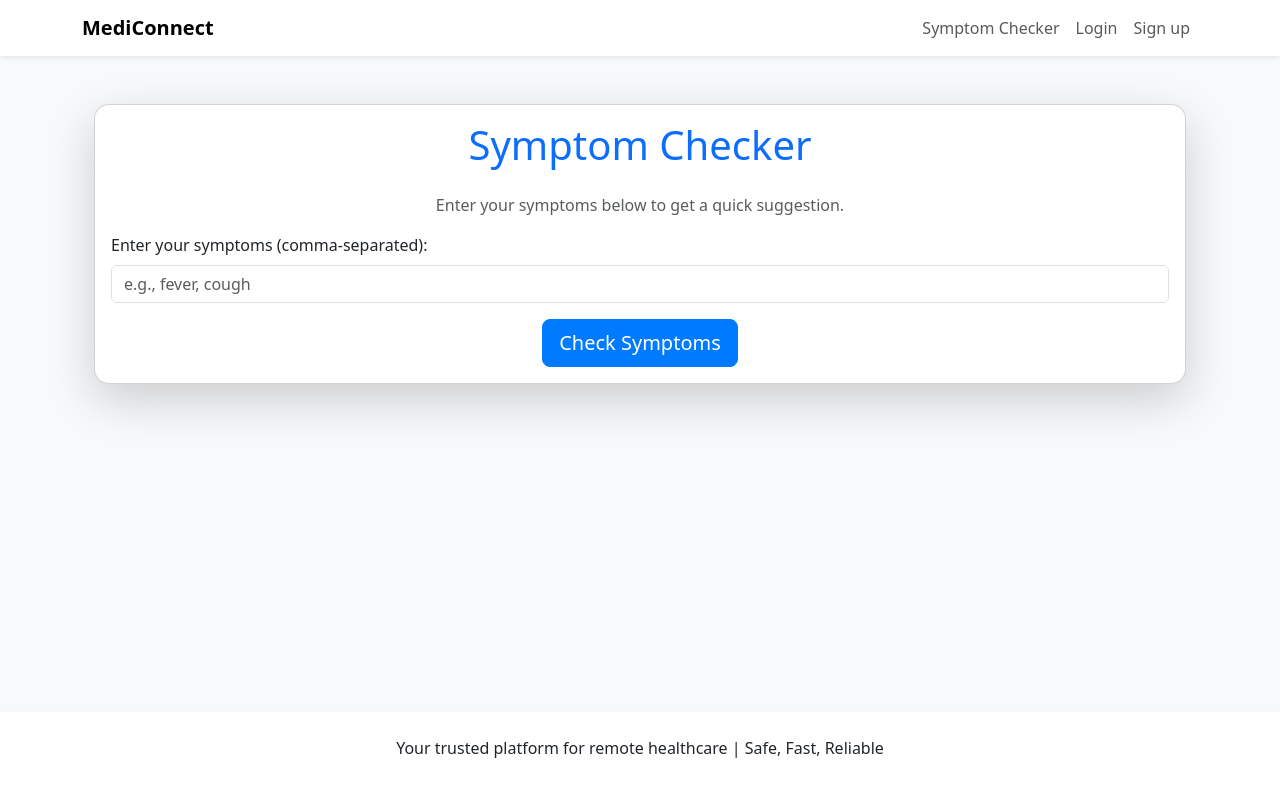
After one commit to monkey-d-siyam/MediConnect, a Flask app: page /education/symptom-checker in a window 1280 px wide. The commit adds this page. Run offline with Flask 2, Linux system fonts and the light colour scheme; some libraries are stand-ins or nearby versions.

Commit message:
Symptom checker

```diff
--- /dev/null
+++ b/health_education_and_emergency_assistance/routes.py
@@ -0,0 +1,43 @@
+from flask import Blueprint, request, render_template
+from google import genai
+
+education = Blueprint('education', __name__, template_folder='templates/education')
+
+# Initialize Google Gemini client with API key
+client = genai.Client(api_key="AIzaSyDVQ8oZIrmO_rPAc6FVTR8W1G9Edj3W6oc")
+
+@education.route('/symptom-checker', methods=['GET', 'POST'])
+def symptom_checker():
+    if request.method == 'GET':
+        return render_template('symptom_checker.html')
+
+    # Handle POST request
+    symptoms = request.form.get('symptoms', '')
+
+    if not symptoms.strip():
+        return render_template('symptom_checker.html', error='No symptoms provided.')
+
+    # Call Google Gemini API
+    try:
+        response = client.models.generate_content(
+            model="gemini-2.0-flash",
+            contents=f"The user reports the following symptoms: {symptoms}. What might they be facing?"
+        )
+
+        # Extract the response
+        suggestion = response.text.strip()
+
+        if not suggestion:
+            suggestion = "No meaningful response received from the API. Please try again later."
+
+    except Exception as e:
+        # Log the error for debugging
+        print("Error occurred:", str(e))
+        if "503" in str(e):
+            suggestion = "The service is currently unavailable. Please try again later."
+        elif "invalid_api_key" in str(e):
+            suggestion = "The API key provided is invalid. Please contact support."
+        else:
+            suggestion = f"An error occurred while connecting to the API: {str(e)}"
+
+    return render_template('symptom_checker.html', suggestion=suggestion)
--- /dev/null
+++ b/health_education_and_emergency_assistance/templates/education/symptom_checker.html
@@ -0,0 +1,30 @@
+{% extends "layout.html" %}
+
+{% block content %}
+<div class="container my-5">
+    <div class="card shadow-lg">
+        <div class="card-body">
+            <h1 class="mb-4 text-center text-primary">Symptom Checker</h1>
+            <p class="text-muted text-center">Enter your symptoms below to get a quick suggestion.</p>
+
+            {% if error %}
+            <div class="alert alert-danger text-center">{{ error }}</div>
+            {% endif %}
+
+            {% if suggestion %}
+            <div class="alert alert-info text-center">{{ suggestion }}</div>
+            {% endif %}
+
+            <form method="POST" action="{{ url_for('education.symptom_checker') }}">
+                <div class="mb-3">
+                    <label for="symptoms" class="form-label">Enter your symptoms (comma-separated):</label>
+                    <input type="text" class="form-control" id="symptoms" name="symptoms" placeholder="e.g., fever, cough" required>
+                </div>
+                <div class="text-center">
+                    <button type="submit" class="btn btn-primary btn-lg">Check Symptoms</button>
+                </div>
+            </form>
+        </div>
+    </div>
+</div>
+{% endblock %}
--- a/run.py
+++ b/run.py
@@ -2,15 +2,16 @@ from flask import Flask
 from extensions import mysql, mail, cache  # Import cache from extensions
 from core import core
 from appointment.routes import appointment
-from education.routes import education
 from dotenv import load_dotenv
 import os
+from health_education_and_emergency_assistance.routes import education
 
 # Load environment variables from .env file
 load_dotenv()
 
 # Create the Flask app
 app = Flask(__name__)
+app = Flask(__name__, template_folder='templates')
 app.config['SECRET_KEY'] = os.getenv('SECRET_KEY', 'default_secret_key')
 
 # MySQL config
--- a/templates/layout.html
+++ b/templates/layout.html
@@ -11,6 +11,22 @@
     {% endif %}
     <link rel="stylesheet" href="https://cdn.jsdelivr.net/npm/bootstrap-icons@1.10.5/font/bootstrap-icons.css">
     <link rel="stylesheet" href="https://cdn.jsdelivr.net/npm/bootstrap@5.3.0/dist/css/bootstrap.min.css">
+    <style>
+        body {
+            background-color: #f8f9fa;
+        }
+        .btn-primary {
+            background-color: #007bff;
+            border-color: #007bff;
+        }
+        .btn-primary:hover {
+            background-color: #0056b3;
+            border-color: #004085;
+        }
+        .card {
+            border-radius: 15px;
+        }
+    </style>
 </head>
 
 <body>
@@ -26,49 +42,35 @@
                 </button>
                 <div class="collapse navbar-collapse" id="navbarNav">
                     <ul class="navbar-nav ms-auto">
+                        <!-- Symptom Checker available for all users -->
+                        <li class="nav-item">
+                            <a class="nav-link" href="{{ url_for('education.symptom_checker') }}">Symptom Checker</a>
+                        </li>
                         {% if 'loggedin' in session %}
-                            {% if health_tips_page %}
-                                <!-- Show only Appointment, Dashboard, and Logout -->
+                            <!-- Logged-in user navigation -->
                             <li class="nav-item">
                                 {% if session['role'] == 'patient' %}
                                 <a class="nav-link" href="{{ url_for('appointment.patient_appointment_booking') }}">Appointments</a>
+                                <a class="nav-link" href="{{ url_for('core.patient_dashboard') }}">Dashboard</a>
                                 {% elif session['role'] == 'doctor' %}
                                 <a class="nav-link" href="{{ url_for('appointment.doctor_schedule') }}">Appointments</a>
-                                    {% endif %}
-                                </li>
-                                <li class="nav-item">
-                                    {% if session['role'] == 'patient' %}
-                                    <a class="nav-link" href="{{ url_for('core.patient_dashboard') }}">Dashboard</a>
-                                    {% elif session['role'] == 'doctor' %}
-                                    <a class="nav-link" href="{{ url_for('core.doctor_dashboard') }}">Dashboard</a>
-                                    {% endif %}
-                                </li>
-                                <li class="nav-item"><a class="nav-link" href="{{ url_for('core.logout') }}">Logout</a></li>
-                            {% else %}
-                                <!-- Default navigation items -->
-                                <li class="nav-item">
-                                    {% if session['role'] == 'patient' %}
-                                    <a class="nav-link" href="{{ url_for('appointment.patient_appointment_booking') }}">Appointments</a>
-                                    {% elif session['role'] == 'doctor' %}
-                                    <a class="nav-link" href="{{ url_for('appointment.doctor_schedule') }}">Appointments</a>
-                                    {% endif %}
-                                </li>
-                                <li class="nav-item">
-                                    {% if session['role'] == 'patient' %}
-                                    <a class="nav-link" href="{{ url_for('core.patient_dashboard') }}">Dashboard</a>
-                                    {% elif session['role'] == 'doctor' %}
                                 <a class="nav-link" href="{{ url_for('core.doctor_dashboard') }}">Dashboard</a>
                                 {% endif %}
                             </li>
                             <li class="nav-item">
                                 <a class="nav-link" href="{{ url_for('education.health_tips') }}">Health Tips & Articles</a>
                             </li>
-                                <li class="nav-item"><a class="nav-link" href="{{ url_for('core.logout') }}">Logout</a></li>
-                            {% endif %}
+                            <li class="nav-item">
+                                <a class="nav-link" href="{{ url_for('core.logout') }}">Logout</a>
+                            </li>
                         {% else %}
-                            <!-- Login and Sign Up Links for Guests -->
-                            <li class="nav-item"><a class="nav-link" href="{{ url_for('core.login') }}">Login</a></li>
-                            <li class="nav-item"><a class="nav-link" href="{{ url_for('core.register') }}">Sign up</a></li>
+                            <!-- Guest navigation -->
+                            <li class="nav-item">
+                                <a class="nav-link" href="{{ url_for('core.login') }}">Login</a>
+                            </li>
+                            <li class="nav-item">
+                                <a class="nav-link" href="{{ url_for('core.register') }}">Sign up</a>
+                            </li>
                         {% endif %}
                     </ul>
                 </div>
```
Also changed, not shown: core/templates/core/home.html (+8 -1 lines), health education and emergency assistance/routes.py (deleted, +0 -143 lines), health_education_and_emergency_assistance/__init__.py (renamed from health education and emergency assistance/__init__.py), health_education_and_emergency_assistance/templates/education/health_tips.html (renamed from health education and emergency assistance/templates/education/health_tips.html). Lines whose indentation alone changed are shown as unchanged.
